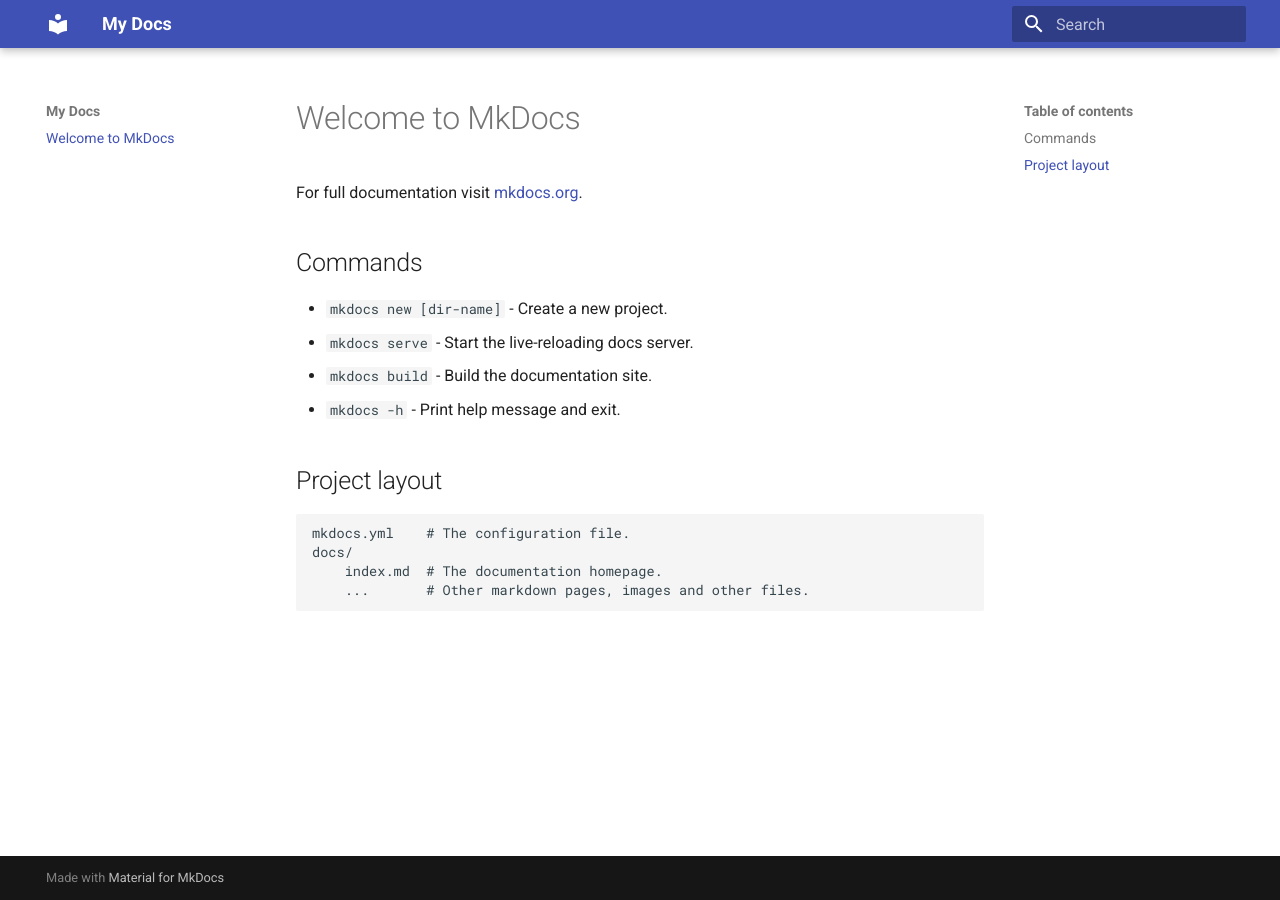
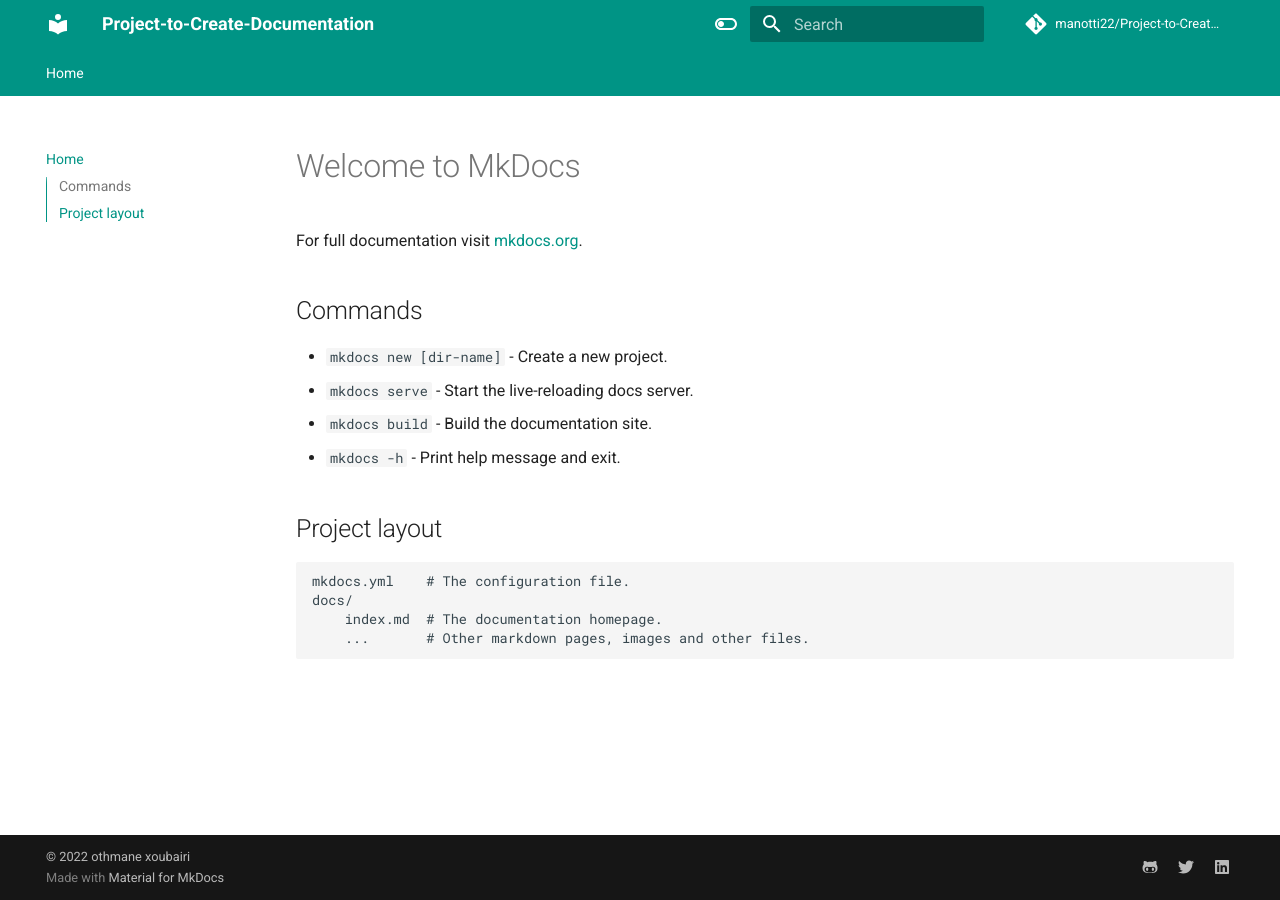
Before and after one commit to manotti22/Project-to-Create-Documentation, an MkDocs documentation site: the page built from docs/index.md, in a window 1280 px wide. Built offline with MkDocs 1.6.1 and Material for MkDocs 9.7.7, drawn with Linux system fonts in a browser that asks for light colours; comment, search, counter and statistics services are not loaded.

Commit message:
mkdoc updated

```diff
--- /dev/null
+++ b/docs/javascripts/mathjax.js
@@ -0,0 +1,16 @@
+window.MathJax = {
+    tex: {
+      inlineMath: [["\\(", "\\)"]],
+      displayMath: [["\\[", "\\]"]],
+      processEscapes: true,
+      processEnvironments: true
+    },
+    options: {
+      ignoreHtmlClass: ".*|",
+      processHtmlClass: "arithmatex"
+    }
+  };
+
+  document$.subscribe(() => {
+    MathJax.typesetPromise()
+  })
--- a/mkdocs.yml
+++ b/mkdocs.yml
@@ -1,3 +1,72 @@
-site_name: My Docs
+# Project information
+site_name: Project-to-Create-Documentation
+
+# defeine TOC or order of website-
+nav:
+  - Home: index.md
+
+site_author: othmane zoubairi
+site_description: >-
+  DESCRIPTION
+# Repository
+repo_name: manotti22/Project-to-Create-Documentation
+repo_url: https://github.com/manotti22/Project-to-Create-Documentation
+
+# Configuration
 theme:
   name: material
+  features:
+    - navigation.tabs
+    - navigation.sections
+    - toc.integrate
+    - navigation.top
+  language: en
+  palette:
+    - scheme: default
+      toggle:
+        icon: material/toggle-switch-off-outline
+        name: Switch to dark mode
+      primary: teal
+      accent: purple
+    - scheme: slate
+      toggle:
+        icon: material/toggle-switch
+        name: Switch to light mode
+      primary: teal
+      accent: lime
+  # logo: PyTorch_logo_icon.svg
+
+extra:
+  social:
+    - icon: fontawesome/brands/github-alt
+      link: https://github.com/manotti22
+    - icon: fontawesome/brands/twitter
+      link: https://twitter.com/manotti22
+    - icon: fontawesome/brands/linkedin
+      link: https://linkedin.com/in/othmane-zoubairi-
+
+
+extra_javascript:
+  - javascripts/mathjax.js
+  - https://polyfill.io/v3/polyfill.min.js #?features=es6
+  - https://cdn.jsdelivr.net/npm/mathjax@3/es5/tex-mml-chtml.js
+
+markdown_extensions:
+  - pymdownx.highlight:
+      anchor_linenums: true
+  - pymdownx.inlinehilite
+  - pymdownx.snippets
+  - admonition
+  - pymdownx.arithmatex:
+      generic: true
+  - footnotes
+  - pymdownx.details
+  - pymdownx.superfences
+  - pymdownx.mark
+
+
+plugins:
+  - search
+
+copyright: |
+  &copy; 2022 <a href="https://github.com/manotti22"  target="_blank" rel="noopener">othmane xoubairi</a>
```
